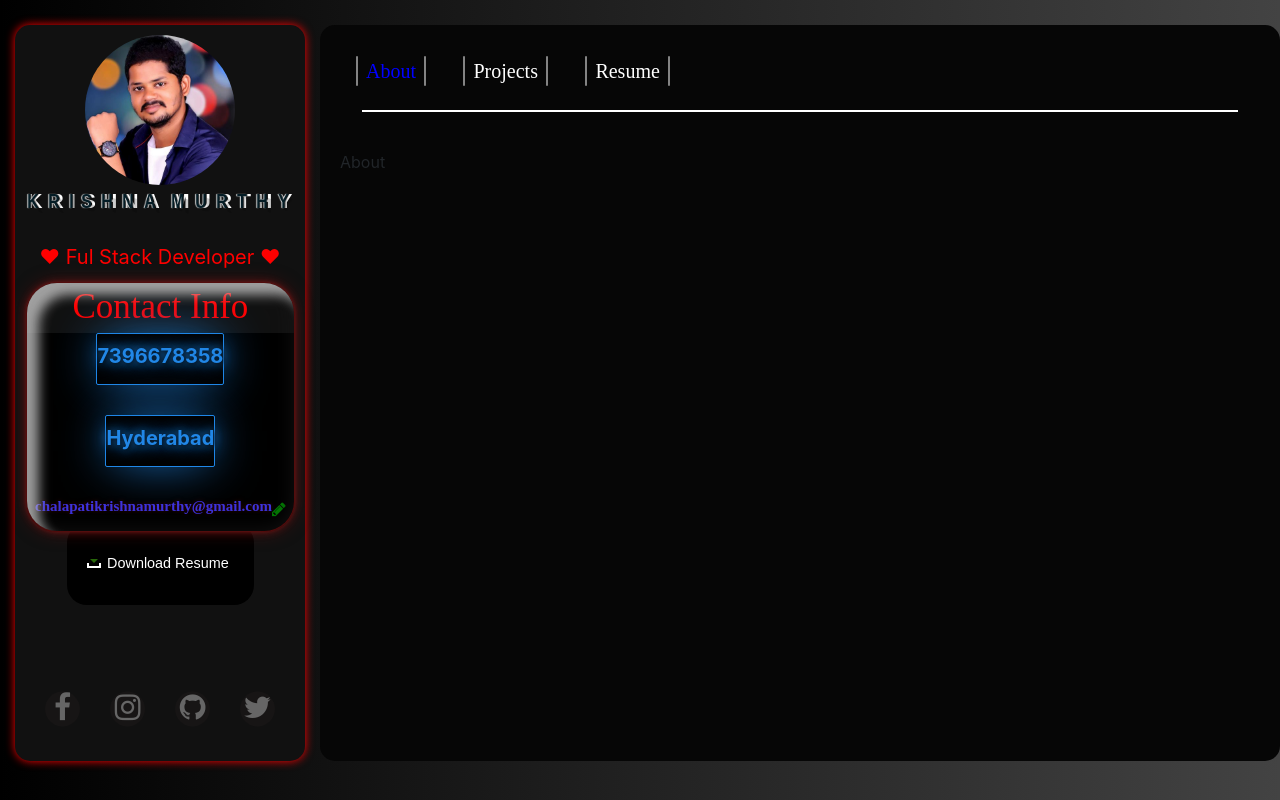
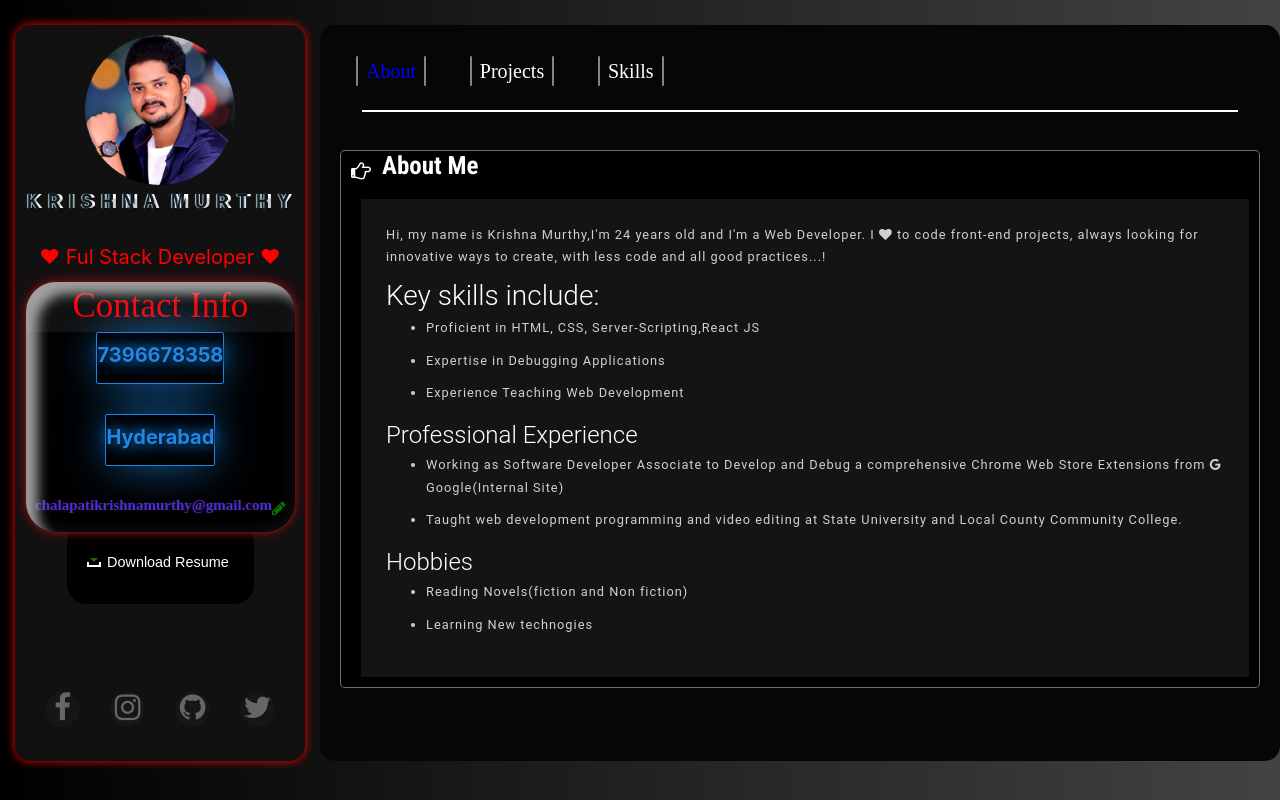
Before and after one commit to chkrishnamurthy/react_portfolio, a React (Create React App) app: page / in a window 1280 px wide. Built offline with nearby package versions, Linux system fonts and the light colour scheme.

Commit message:
about section done

```diff
--- a/src/components/Sidebar.js
+++ b/src/components/Sidebar.js
@@ -48,7 +48,7 @@ const Sidebar = () => {
         &#10084; Ful Stack Developer &#10084;
       </div>
 
-      <div className="card js-tilt" ref={tilt}>
+      <div className="profile_card js-tilt" ref={tilt}>
         <header>
           <div>Contact Info</div>
         </header>
--- a/src/components/navbar/Navbar.js
+++ b/src/components/navbar/Navbar.js
@@ -3,7 +3,7 @@ import "./Navbar.css";
 import { Link } from "react-router-dom";
 
 const Navbar = () => {
-  const NavButtonList = ["About", "Projects", "Resume"];
+  const NavButtonList = ["About", "Projects", "Skills"];
   const routingEntities = ["/", "projects", "resume"];
 
   const [activeID, setActiveID] = useState(0);
--- /dev/null
+++ b/src/components/tabs/About.css
@@ -0,0 +1,130 @@
+.container {
+  /* background-color: #242331; */
+}
+
+.about_me {
+  width: 100%;
+  height: auto;
+  display: flex;
+}
+
+.about_me h3 {
+  color: white;
+  text-align: left;
+  font-size: 25px;
+}
+.about_me i {
+  font-size: 20px;
+  color: white;
+  margin-top: 10px;
+}
+
+.about_me_info {
+  width: 100%;
+  height: auto;
+  border: solid 0.5px rgba(255, 255, 255, 0.103);
+  display: flex;
+  background-color: rgba(0, 0, 0, 0.2);
+  border-radius: 0.328rem;
+  padding: 5px;
+  color: white;
+}
+
+/*  */
+
+@import url(https://fonts.googleapis.com/css?family=Roboto:300,400,600);
+.snip1336 {
+  font-family: "Roboto", Arial, sans-serif;
+  position: relative;
+  overflow: hidden;
+  margin: 10px;
+  /* min-width: 450px;
+  max-width: 550px; */
+  width: 100%;
+  color: #ffffff;
+  text-align: left;
+  line-height: 1.4em;
+  background-color: #141414;
+}
+.snip1336 * {
+  -webkit-box-sizing: border-box;
+  box-sizing: border-box;
+  -webkit-transition: all 0.25s ease;
+  transition: all 0.25s ease;
+}
+.snip1336 img {
+  max-width: 100%;
+  width: 100%;
+  vertical-align: top;
+  opacity: 0.85;
+}
+.snip1336 figcaption {
+  width: 100%;
+  background-color: #141414;
+  padding: 25px;
+  position: relative;
+}
+.snip1336 figcaption:before {
+  position: absolute;
+  content: "";
+  bottom: 100%;
+  left: 0;
+  width: 0;
+  height: 0;
+  border-style: solid;
+  border-width: 55px 0 0 400px;
+  border-color: transparent transparent transparent #141414;
+}
+.snip1336 figcaption a {
+  padding: 5px;
+  border: 1px solid #ffffff;
+  color: #ffffff;
+  font-size: 0.7em;
+  text-transform: uppercase;
+  margin: 10px 0;
+  display: inline-block;
+  opacity: 0.65;
+  width: 47%;
+  text-align: center;
+  text-decoration: none;
+  font-weight: 600;
+  letter-spacing: 1px;
+}
+.snip1336 figcaption a:hover {
+  opacity: 1;
+}
+
+.snip1336 .follow {
+  margin-right: 4%;
+  border-color: #2980b9;
+  color: #2980b9;
+}
+.snip1336 h2 {
+  margin: 0 0 5px;
+  font-weight: 300;
+}
+.snip1336 h3 {
+  margin: 0 0 5px;
+  font-weight: 300;
+}
+.snip1336 h4 {
+  margin: 0 0 5px;
+  font-weight: 300;
+}
+.snip1336 h5 {
+  margin: 0 0 5px;
+  font-weight: 300;
+}
+.snip1336 h2 span {
+  display: block;
+  font-size: 0.5em;
+  color: #2980b9;
+}
+.snip1336 p,
+.snip1336 ul li,
+.snip1336 ul li {
+  margin: 0 0 10px;
+  font-size: 0.8em;
+  letter-spacing: 1px;
+  opacity: 0.8;
+}
--- a/src/components/tabs/About.js
+++ b/src/components/tabs/About.js
@@ -1,11 +1,58 @@
 import React from "react";
 import { motion } from "framer-motion";
 import MotionEffect from "../MotionEffect";
+import "./About.css";
 
 const About = () => {
   return (
-    <motion.div variants={MotionEffect} initial="hidden" animate="visible">
-      <j2>About</j2>
+    <motion.div
+      variants={MotionEffect}
+      initial="hidden"
+      animate="visible"
+      className="container"
+    >
+      <div className="row">
+        <div className="about_me">
+          <i class="fa fa-hand-o-right" aria-hidden="true"></i>{" "}
+          <span> &nbsp; &nbsp;</span>
+          <h3>About Me</h3>
+        </div>
+
+        <figure class="snip1336">
+          <figcaption>
+            <p>
+              Hi, my name is Krishna Murthy,I'm 24 years old and I'm a Web
+              Developer. I <i class="fa fa-heart" aria-hidden="true"></i>
+              &nbsp;to code front-end projects, always looking for innovative
+              ways to create, with less code and all good practices...!
+            </p>
+            <h3>Key skills include:</h3>
+            <ul>
+              <li>Proficient in HTML, CSS, Server-Scripting,React JS</li>
+              <li>Expertise in Debugging Applications</li>
+              <li>Experience Teaching Web Development</li>
+            </ul>
+            <h4>Professional Experience</h4>
+            <ul>
+              <li>
+                Working as Software Developer Associate to Develop and Debug a
+                comprehensive Chrome Web Store Extensions from{" "}
+                <i class="fa fa-google" aria-hidden="true"></i>
+                Google(Internal Site)
+              </li>
+              <li>
+                Taught web development programming and video editing at State
+                University and Local County Community College.
+              </li>
+            </ul>
+            <h4>Hobbies</h4>
+            <ul>
+              <li>Reading Novels(fiction and Non fiction)</li>
+              <li>Learning New technogies</li>
+            </ul>
+          </figcaption>
+        </figure>
+      </div>
     </motion.div>
   );
 };
--- a/src/components/tabs/Resume.css
+++ b/src/components/tabs/Resume.css
@@ -344,3 +344,19 @@ h2.programas {
     width: 90%;
   }
 }
+
+.card {
+  border-radius-top: 10px;
+  background-color: #ffffff70;
+}
+.card-body {
+  text-align: left;
+  background-color: #141414;
+  color: white;
+  padding: 10px;
+  margin-top: 20px;
+  /* background-color: grey; */
+}
+.resume-card {
+  height: auto;
+}
--- a/src/components/tabs/Resume.js
+++ b/src/components/tabs/Resume.js
@@ -12,22 +12,25 @@ const Resume = () => {
       className="container resume"
     >
       <div className="row">
-        <div className="col-lg-6 resume-card">
-          <h4 className="resume-card_heading">Education</h4>
-
-          <div className="resume-card_body">
-            <h5 className="resume-card_title"> Computer Science</h5>
-            <p className="resume-card_name">Acadamic details</p>
-            <p className="resume-car_details">krishnanjkdsnckjjjjjjj</p>
+        <div className="col-lg-4 resume-card">
+          <div class="card">
+            <div class="card-body">
+              <h4 class="card-title">Education</h4>
+              <p class="card-text">Bachelor of Computer Science</p>
+              <p class="card-text">AV College of Arts, Science and Commerce</p>
+            </div>
           </div>
         </div>
-        <div className="col-lg-6 resume-card">
-          <h4 className="resume-card_heading">Experience</h4>
-
-          <div className="resume-card_body">
-            <h5 className="resume-card_title"> Google</h5>
-            <p className="resume-card_name">Accenture</p>
-            <p className="resume-car_details">krishnanjkdsnckjjjjjjj</p>
+        <div className="col-lg-8 resume-card">
+          <div class="card">
+            <div class="card-body">
+              <h4 class="card-title">Experience</h4>
+              <p class="card-text">Accenture Solutions Limited</p>
+              <p class="card-text">
+                Currently working as a Web Developer Analyst in Accenture from
+                Oct 11 2019 to till date.
+              </p>
+            </div>
           </div>
         </div>
       </div>
--- a/src/index.css
+++ b/src/index.css
@@ -320,7 +320,7 @@ body {
   --cardRound: 30px;
 }
 
-.card {
+.profile_card {
   width: 100%;
   height: 250px;
   background-color: black;
@@ -332,7 +332,7 @@ body {
   transition: transform var(--animationSpeed) ease;
   transform-style: preserve-3d;
 }
-.card::after {
+.profile_card::after {
   content: " ";
   position: absolute;
   width: 100%;
@@ -345,8 +345,8 @@ body {
     0 0 1px rgba(0, 0, 0, 0.5);
 }
 
-.card:hover,
-.card.hovered {
+.profile_card:hover,
+.profile_card.hovered {
   transform: scale(1.4);
 }
 
@@ -365,7 +365,7 @@ header div {
   transform: translateZ(20px);
 }
 
-.card::after {
+.profile_card::after {
   box-shadow: 0 0 10px rgba(125, 21, 21, 0.5), 0 0 18px rgba(125, 21, 21, 0.6),
     0 0 4px rgba(125, 21, 21, 1), inset 12px 12px 12px rgba(255, 255, 255, 0.6),
     inset 0 0 20px rgba(24, 23, 23, 0.788);
```
